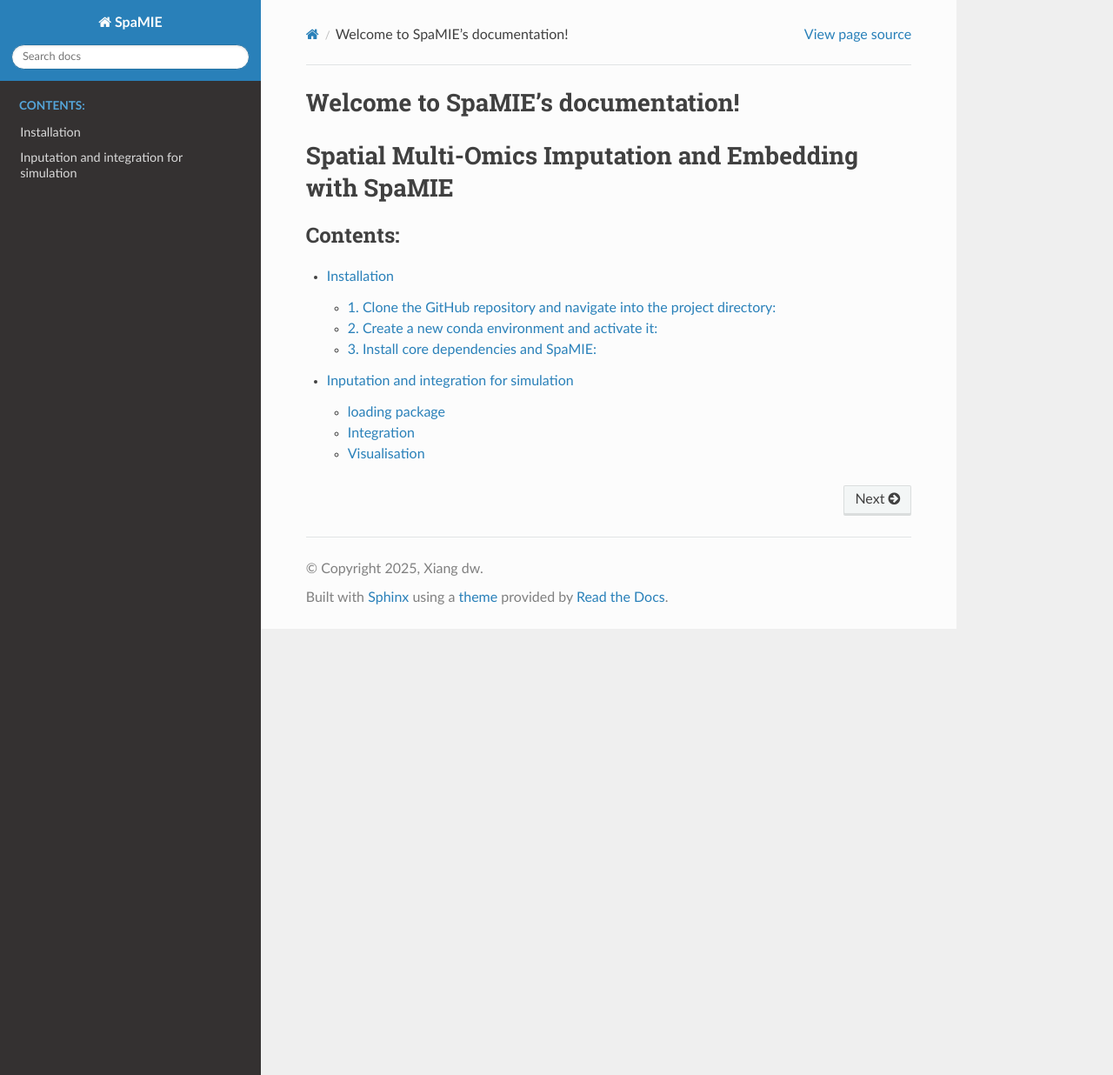
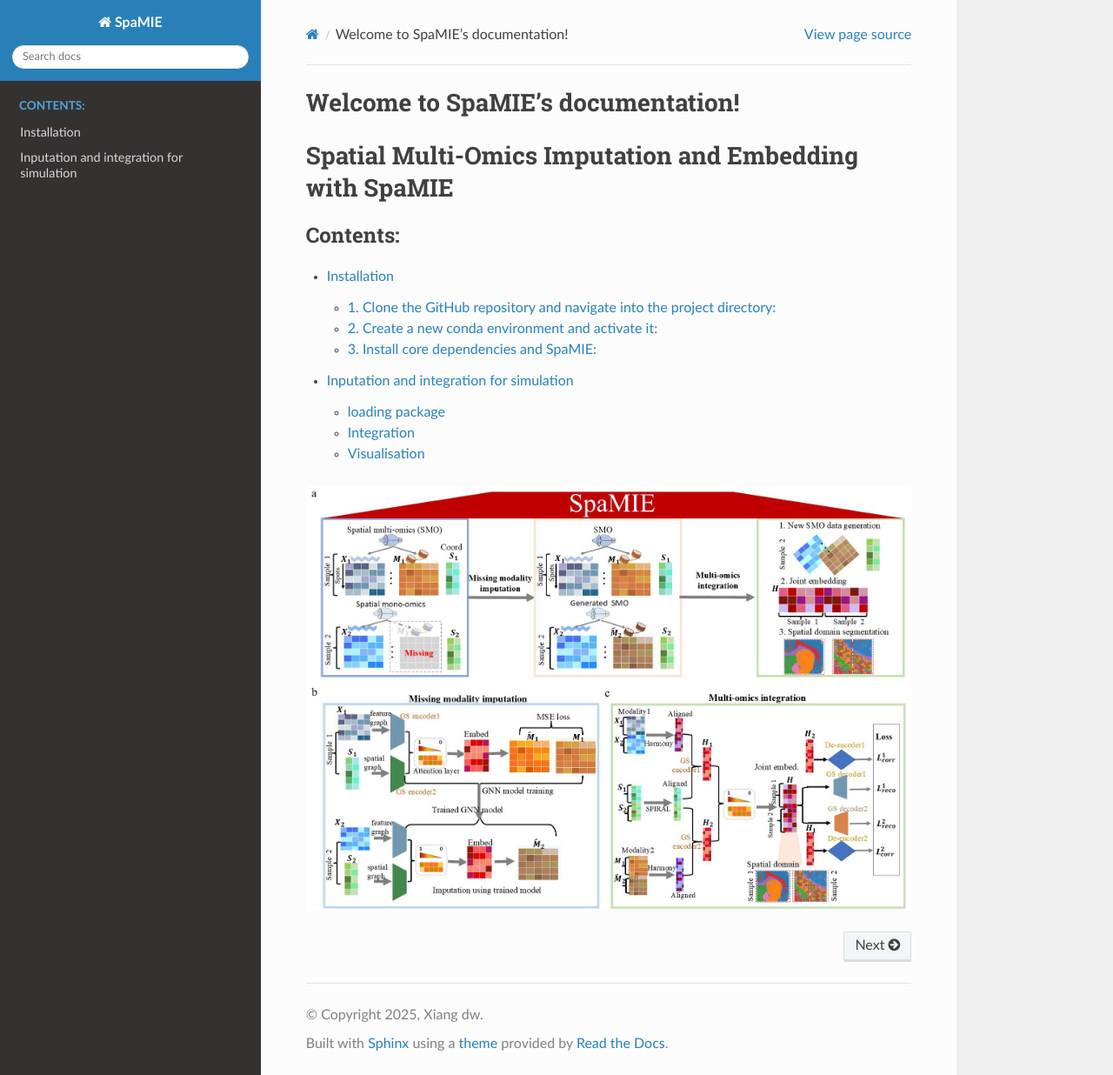
Before and after one commit to xxdwdwd/SpaMIE_tutorials, a Sphinx documentation site: the page built from docs/source/index.rst, in a window 1280 px wide and 1236 px high. Shown: the whole window at 87% size. Built offline with Sphinx 7.4.7 and the Read the Docs theme 3.1.0, drawn with Linux system fonts in a browser that asks for light colours.

Commit message:
Update index.rst

```diff
--- a/docs/source/index.rst
+++ b/docs/source/index.rst
@@ -17,5 +17,5 @@
    Installation
    Tutorial 1_data inputation and integration for simulation
 
-.. .. image:: ../Figures/Workflow.jpg
-..    :width: 1600
+.. image:: ../figures/overview.jpg
+   :width: 1600
```
